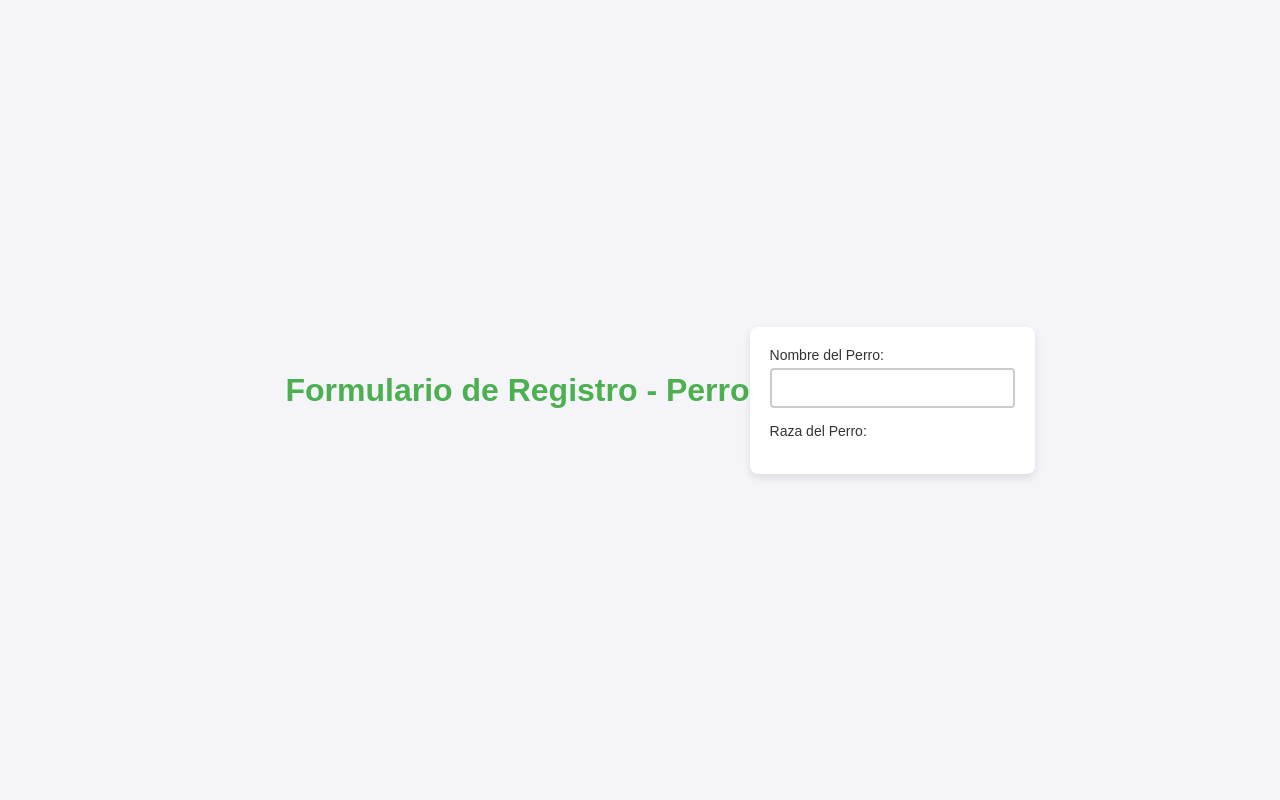
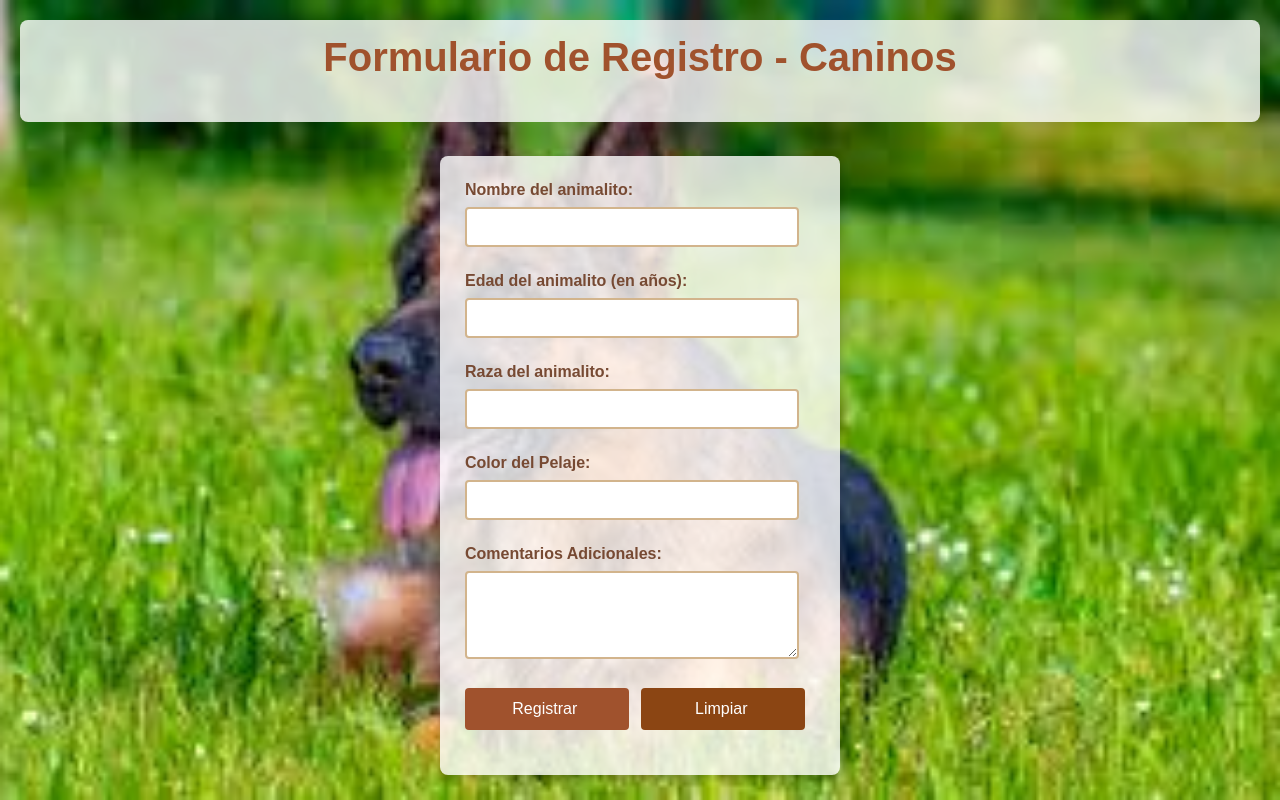
Before and after one commit to vladimir454/Formularios, a plain HTML site: page index.html in a window 1280 px wide. Drawn offline with Linux system fonts and the light colour scheme.

Commit message:
Add files via upload

```diff
--- /dev/null
+++ b/css/style.css
@@ -0,0 +1,133 @@
+body {
+    font-family: Arial, sans-serif;
+    background-image: url('../img/pastoraleman.jfif'); /* Ruta a la imagen de fondo */
+    background-size: cover; /* Cubre todo el fondo */
+    background-position: center; /* Centra la imagen */
+    background-repeat: no-repeat; /* No repetir la imagen */
+    margin: 0;
+    padding: 20px; /* Añadimos un poco de padding general */
+    display: flex;
+    flex-direction: column; /* Para que el header esté encima del main */
+    align-items: center; /* Centrar horizontalmente los elementos */
+    min-height: 100vh; /* Asegurar que el body ocupe al menos toda la altura de la pantalla */
+    box-sizing: border-box; /* Para que el padding no afecte el ancho total */
+}
+
+header {
+    text-align: center;
+    margin-bottom: 30px; /* Aumentamos el margen inferior */
+    width: 100%; /* Para que ocupe todo el ancho */
+    background-color: rgba(255, 255, 255, 0.8); /* Fondo semitransparente para mejor legibilidad */
+    padding: 15px 0;
+    border-radius: 8px;
+}
+
+h1 {
+    color: #a0522d; /* Café tierra */
+    font-size: 2.5em; /* Un poco más grande */
+    margin-top: 0; /* Eliminar margen superior innecesario */
+}
+
+main {
+    display: flex;
+    justify-content: center;
+    align-items: center;
+    width: 100%; /* Ocupar todo el ancho disponible */
+    flex-grow: 1; /* Permite que el main crezca y empuje el footer hacia abajo si hubiera uno */
+}
+
+article {
+    width: 100%;
+    max-width: 400px;
+    background-color: rgba(255, 255, 255, 0.8); /* Fondo semitransparente para el formulario */
+    padding: 25px; /* Un poco más de padding */
+    border-radius: 8px;
+    box-shadow: 0 4px 8px rgba(0, 0, 0, 0.2); /* Sombra más pronunciada */
+    box-sizing: border-box; /* Para que el padding no afecte el ancho total */
+}
+
+.form-group {
+    margin-bottom: 20px; /* Más espacio entre los campos */
+}
+.input:focus{
+    background-color: #8b4513;
+    color: aqua;
+}
+label {
+    display: block;
+    font-size: 16px; /* Un poco más grande */
+    color: #774a33; /* Café más oscuro */
+    margin-bottom: 8px;
+    font-weight: bold; /* Resaltar las etiquetas */
+}
+
+input[type="text"],
+input[type="number"],
+textarea,
+select {
+    width: calc(100% - 16px); /* Ajuste para el padding */
+    padding: 10px;
+    font-size: 14px;
+    border: 2px solid #d2b48c; /* Café claro para el borde */
+    border-radius: 4px;
+    box-sizing: border-box;
+    margin-bottom: 5px; /* Espacio inferior para mejor visualización */
+}
+
+input[type="text"]:focus,
+input[type="number"]:focus,
+textarea:focus,
+select:focus {
+    border-color: #a0522d; /* Café tierra al enfocar */
+    outline: none;
+    box-shadow: 0 0 5px rgba(160, 82, 45, 0.5); /* Sombra al enfocar */
+}
+
+textarea {
+    resize: vertical;
+}
+
+.form-group input[type="submit"],
+.form-group input[type="reset"] {
+    background-color: #a0522d; /* Café tierra para los botones */
+    color: white;
+    padding: 12px 18px; /* Más padding en los botones */
+    border: none;
+    border-radius: 4px;
+    cursor: pointer;
+    width: calc(48% - 4px); /* Ajuste para el margen entre botones */
+    margin-right: 8px;
+    font-size: 16px;
+}
+
+.form-group input[type="reset"] {
+    background-color: #8b4513; /* Café siena para el botón de reset */
+    margin-right: 0; /* Eliminar margen derecho del botón de reset */
+}
+
+.form-group input[type="submit"]:hover,
+.form-group input[type="reset"]:hover {
+    opacity: 0.8;
+}
+
+/* Estilo responsivo */
+@media (max-width: 600px) {
+    body {
+        padding: 15px;
+    }
+    header {
+        margin-bottom: 20px;
+    }
+    h1 {
+        font-size: 2em;
+    }
+    form {
+        padding: 20px;
+    }
+    .form-group input[type="submit"],
+    .form-group input[type="reset"] {
+        width: 100%;
+        margin-right: 0;
+        margin-bottom: 10px;
+    }
+}
--- a/index.html
+++ b/index.html
@@ -3,124 +3,50 @@
 <head>
     <meta charset="UTF-8" />
     <meta name="viewport" content="width=device-width, initial-scale=1.0" />
-    <title>Formulario de Registro - Perro</title>
-    <link rel="stylesheet" href="css/estilos.css" />
-    <style>
-      body {
-        font-family: Arial, sans-serif;
-        background-color: #f4f4f9;
-        margin: 0;
-        padding: 0;
-        display: flex;
-        justify-content: center;
-        align-items: center;
-        height: 100vh;
-      }
+    <title>Formulario de Registro - Caninos</title>
+    <link rel="stylesheet" href="css/style.css" />
 
-      header {
-        text-align: center;
-        margin-bottom: 20px;
-      }
-
-      h1 {
-        color: #4CAF50;
-        font-size: 2em;
-      }
-
-      form {
-        background-color: white;
-        padding: 20px;
-        border-radius: 8px;
-        box-shadow: 0 4px 8px rgba(0, 0, 0, 0.1);
-        width: 100%;
-        max-width: 400px;
-      }
-
-      .form-group {
-        margin-bottom: 15px;
-      }
-
-      label {
-        display: block;
-        font-size: 14px;
-        color: #333;
-        margin-bottom: 5px;
-      }
-
-      input[type="text"],
-      input[type="password"],
-      input[type="email"],
-      textarea,
-      select {
-        width: 100%;
-        padding: 10px;
-        font-size: 14px;
-        border: 2px solid #ccc;
-        border-radius: 4px;
-        box-sizing: border-box;
-      }
-
-      input[type="text"]:focus,
-      input[type="password"]:focus,
-      input[type="email"]:focus,
-      textarea:focus,
-      select:focus {
-        border-color: #4CAF50;
-        outline: none;
-        box-shadow: 0 0 5px rgba(76, 175, 80, 0.5);
-      }
-
-      textarea {
-        resize: vertical;
-      }
-
-      .form-group input[type="submit"],
-      .form-group input[type="reset"] {
-        background-color: #4CAF50;
-        color: white;
-        padding: 10px 15px;
-        border: none;
-        border-radius: 4px;
-        cursor: pointer;
-        width: 48%;
-        margin-right: 4%;
-      }
-
-      .form-group input[type="reset"] {
-        background-color: #f44336;
-      }
-
-      .form-group input[type="submit"]:hover,
-      .form-group input[type="reset"]:hover {
-        opacity: 0.9;
-      }
-
-      /* Estilo responsivo */
-      @media (max-width: 600px) {
-        form {
-          padding: 15px;
-        }
-        .form-group input[type="submit"],
-        .form-group input[type="reset"] {
-          width: 100%;
-          margin-right: 0;
-          margin-bottom: 10px;
-        }
-      }
-    </style>
 </head>
 <body>
     <header>
-      <h1>Formulario de Registro - Perro</h1>
+        <h1>Formulario de Registro - Caninos</h1>
     </header>
     <main>
         <article>
             <form action="">
                 <div class="container">
                     <div class="form-group">
-              <label for="nombre">Nombre del Perro:</label>
+                        <label for="nombre">Nombre del animalito:</label>
                         <input type="text" id="nombre" name="nombre" required />
                     </div>
 
                     <div class="form-group">
-              <label for="raza">Raza del Perro:</label
+                        <label for="edad">Edad del animalito (en años):</label>
+                        <input type="number" id="edad" name="edad" min="0" />
+                    </div>
+
+                    <div class="form-group">
+                        <label for="raza">Raza del animalito:</label>
+                        <input type="text" id="raza" name="raza" required />
+                    </div>
+
+                    <div class="form-group">
+                        <label for="color">Color del Pelaje:</label>
+                        <input type="text" id="color" name="color" />
+                    </div>
+
+                    <div class="form-group">
+                        <label for="comentarios">Comentarios Adicionales:</label>
+                        <textarea id="comentarios" name="comentarios" rows="4"></textarea>
+                    </div>
+
+                    <div class="form-group">
+                        <input type="submit" value="Registrar " />
+                        <input type="reset" value="Limpiar " />
+                    </div>
+                </div>
+            </form>
+        </article>
+    </main>
+</body>
+</html>
```
Also changed, not shown: img/pastor_aleman.jpg (added), img/pastoraleman.jfif (added). Lines whose indentation alone changed are shown as unchanged.
